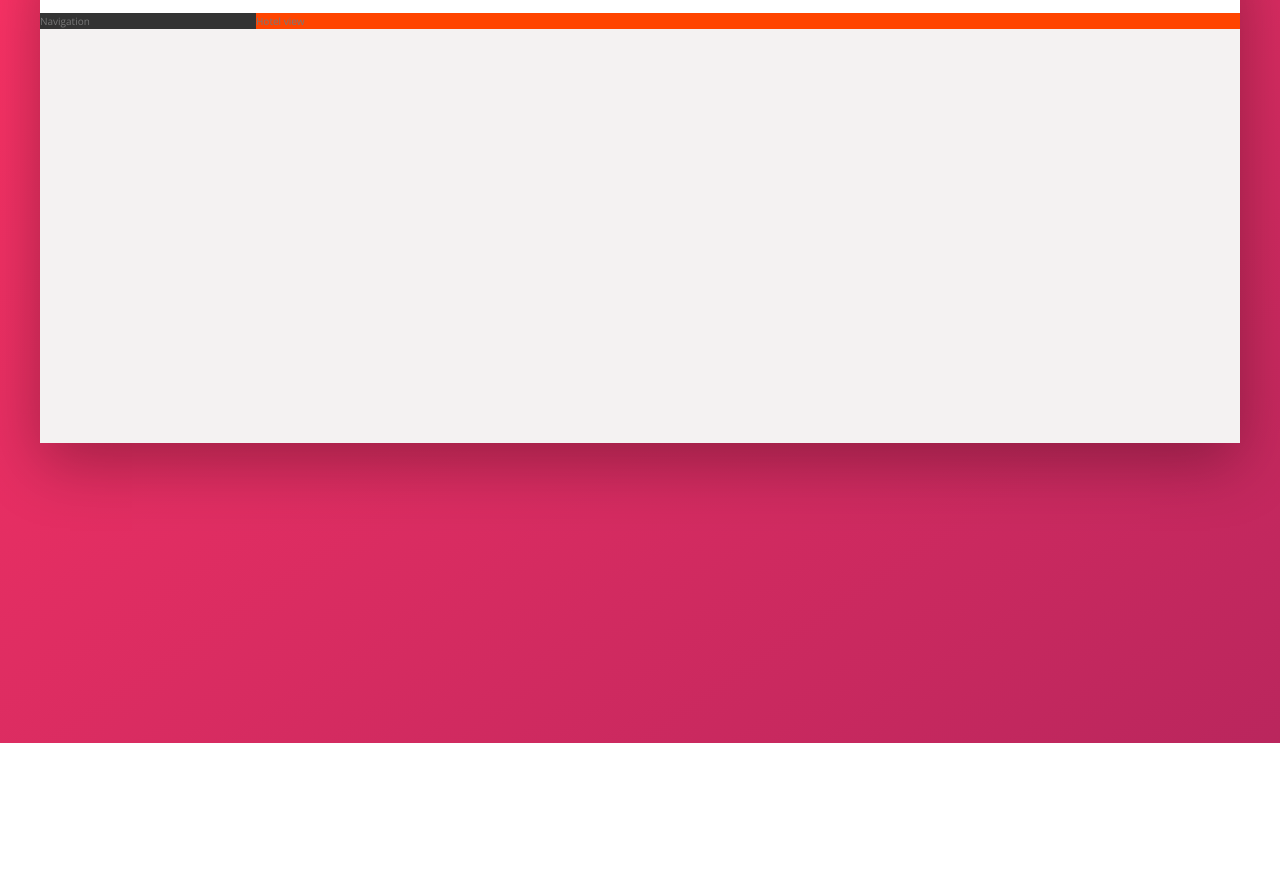
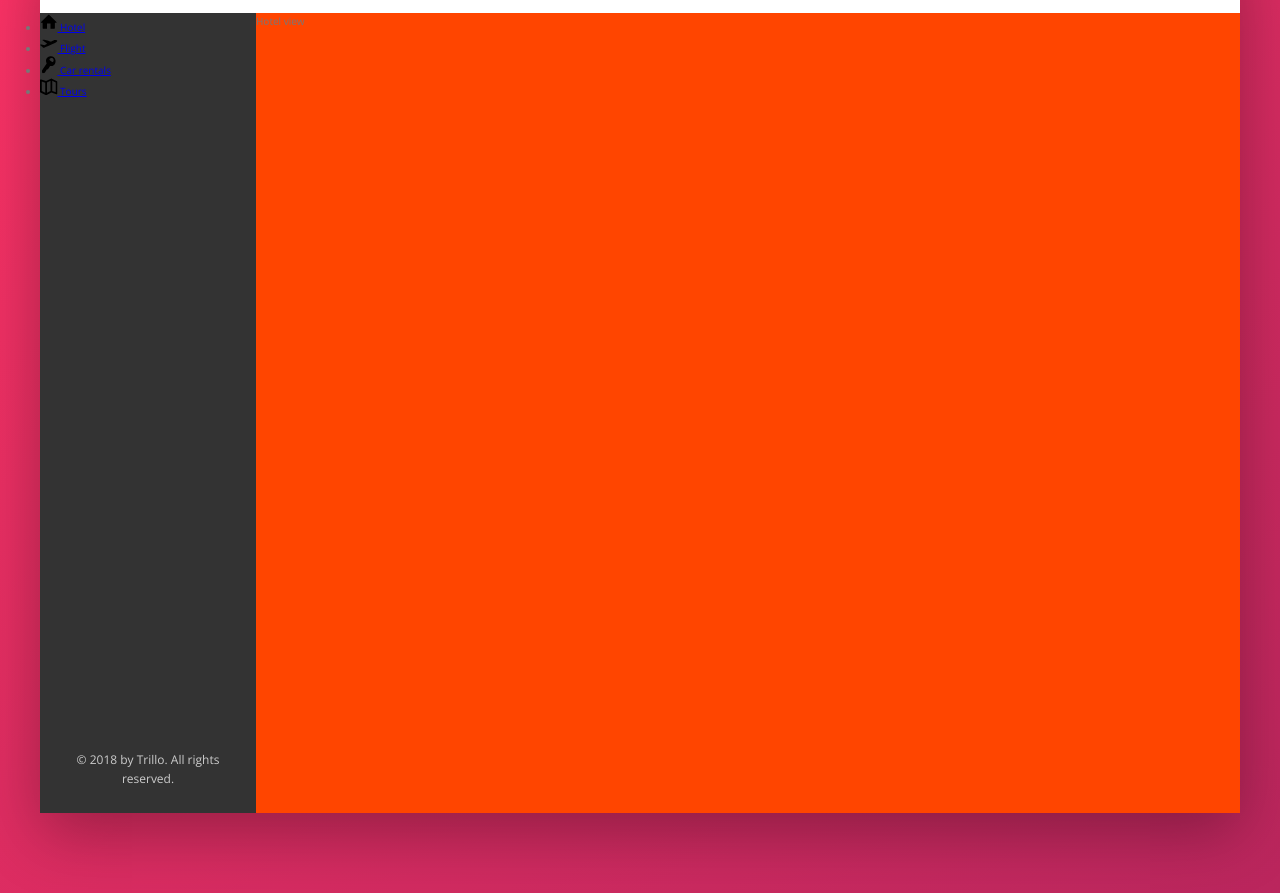
Before and after one commit to matheusalxds/Advance-CSS-Course-Trillo, a website: page index.html in a window 1280 px wide. Shown: the part 137-1030 px from the top of the page. Before the commit the page ends 880 px from the top, so only its background shows below. Drawn offline with nearby package versions, Linux system fonts and the light colour scheme.

Commit message:
Created the skeleton of navbar

```diff
--- a/index.html
+++ b/index.html
@@ -44,7 +44,43 @@
       </header>
       <div class="content">
         <nav class="sidebar">
-          Navigation
+          <ul class="side-nav">
+            <li class="side-nav__item">
+              <a href="#" class="side-nav__link">
+                <svg class="side-nav__icon">
+                  <use xlink:href="img/sprite.svg#icon-home"></use>
+                </svg>
+                <span>Hotel</span>
+              </a>
+            </li>
+            <li class="side-nav__item">
+              <a href="#" class="side-nav__link">
+                <svg class="side-nav__icon">
+                  <use xlink:href="img/sprite.svg#icon-aircraft-take-off"></use>
+                </svg>
+                <span>Flight</span>
+              </a>
+            </li>
+            <li class="side-nav__item">
+              <a href="#" class="side-nav__link">
+                <svg class="side-nav__icon">
+                  <use xlink:href="img/sprite.svg#icon-key"></use>
+                </svg>
+                <span>Car rentals</span>
+              </a>
+            </li>
+            <li class="side-nav__item">
+              <a href="#" class="side-nav__link">
+                <svg class="side-nav__icon">
+                  <use xlink:href="img/sprite.svg#icon-map"></use>
+                </svg>
+                <span>Tours</span>
+              </a>
+            </li>
+          </ul>
+          <div class="legal">
+            &copy; 2018 by Trillo. All rights reserved.
+          </div>
         </nav>
         <main class="hotel-view">
           Hotel view
--- a/sass/_components.scss
+++ b/sass/_components.scss
@@ -128,3 +128,30 @@
     // we don't need to use this, cuz it'll be formatted by & > * { }
   }
 }
+
+///////////////////////////////////
+///////////// SIDE NAV ////////////
+///////////////////////////////////
+
+.side-nav {
+  &__item{}
+
+  &__link{}
+
+  &__icon{
+    width: 1.75rem;
+    height: 1.75rem;
+  }
+
+}
+
+
+///////////////////////////////////
+///////////// LEGAL ///////////////
+///////////////////////////////////
+.legal {
+  color: var(--color-grey-light-4);
+  font-size: 1.2rem;
+  text-align: center;
+  padding: 2.5rem;
+}
--- a/sass/_layout.scss
+++ b/sass/_layout.scss
@@ -25,9 +25,16 @@
   background-color: var(--color-grey-dark-1);
 
   flex: 0 0 18%; // grow shrink basis
+  display: flex;
+  flex-direction: column;
+  justify-content: space-between;
 }
 
 .hotel-view {
+  flex: 1;
+  background-color: #fff;
+
+  // TEST
   background-color: orangered;
-  flex: 1;
+  height: 80rem;
 }
```
Also changed, not shown: css/style.css.
